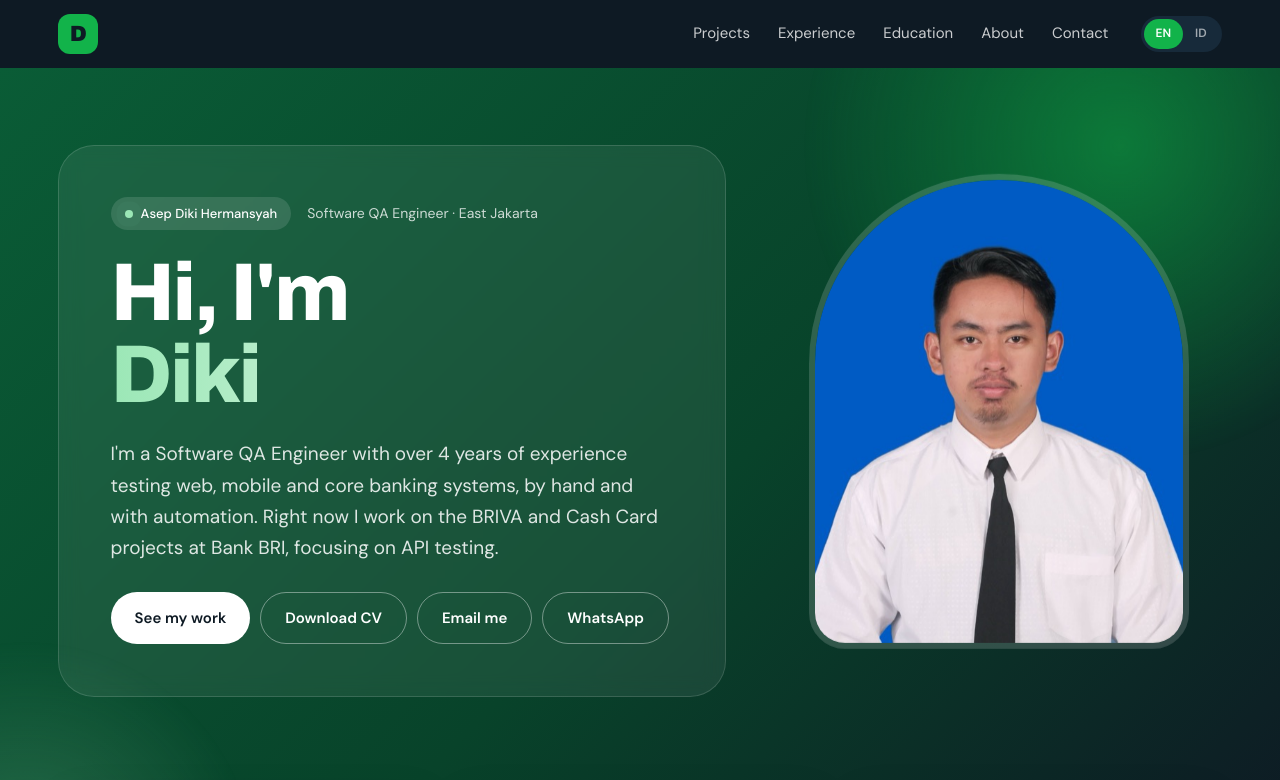
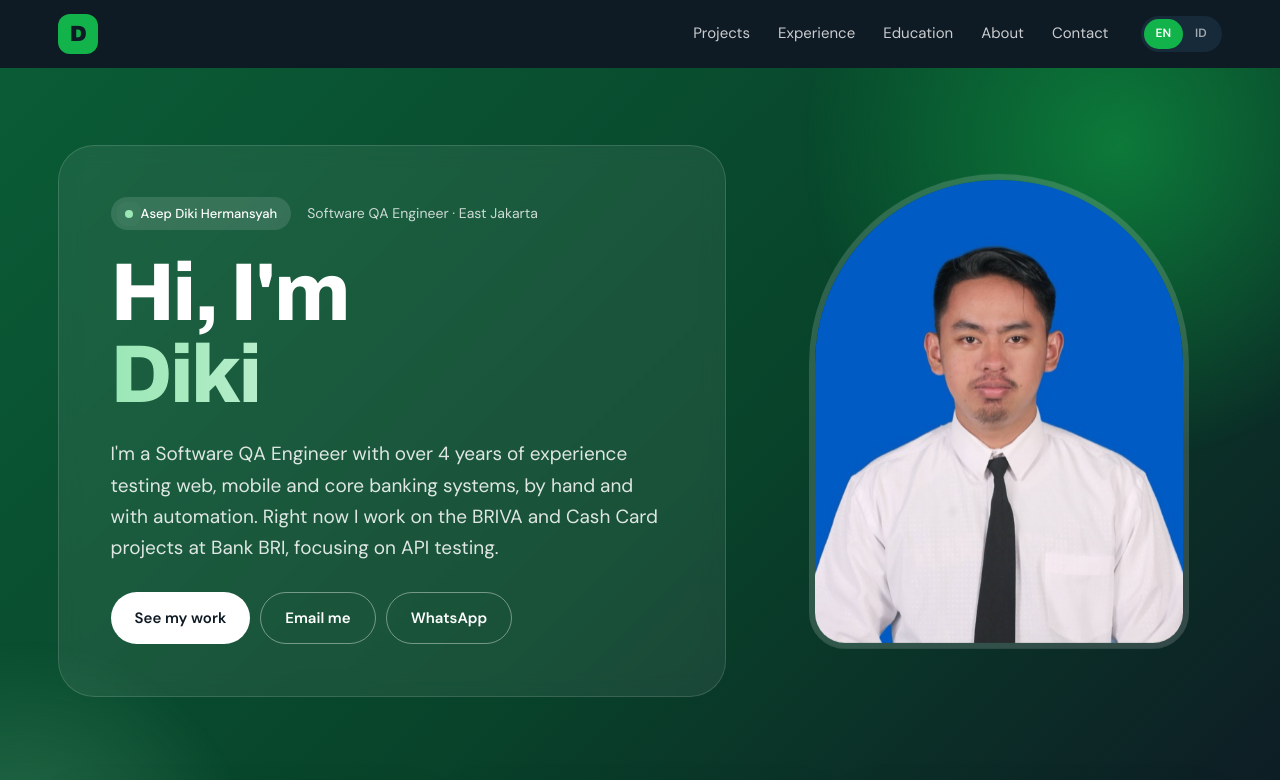
Before and after one commit to hermansyah8/Portofolio, a plain HTML site: page index.html in a window 1280 px wide. Shown: the top 780 px of the page. Drawn offline with Linux system fonts and the light colour scheme.

Commit message:
Remove CV PDF from the repository
- Untrack the CV PDF (kept locally) and ignore *.pdf
- Remove the Download CV buttons and the cv data/strings that pointed
  at the file, so the deployed site has no dead links
- Update README

Co-Authored-By: Claude Sonnet 5.5 <noreply@anthropic.com>

```diff
--- a/app.js
+++ b/app.js
@@ -51,7 +51,6 @@
 
     const p = D.person;
     const links = {
-      cv: p.cv,
       mail: `mailto:${p.email}`,
       wa: `https://wa.me/${p.whatsapp}`,
       linkedin: p.linkedin,
--- a/data.js
+++ b/data.js
@@ -10,7 +10,6 @@ const PORTFOLIO = {
     whatsapp: "6287783871081",
     linkedin: "https://www.linkedin.com/in/asep-diki-hermansyah-80b8ab194",
     github: "https://github.com/hermansyah8",
-    cv: "CVATSASEPDIKIHERMANSYAHV3.pdf",
     role: { en: "Software QA Engineer · East Jakarta", id: "Software QA Engineer · Jakarta Timur" },
     lead: {
       en: "I'm a Software QA Engineer with over 4 years of experience testing web, mobile and core banking systems, by hand and with automation. Right now I work on the BRIVA and Cash Card projects at Bank BRI, focusing on API testing.",
@@ -160,7 +159,7 @@ const PORTFOLIO = {
     en: {
       "nav.proj": "Projects", "nav.exp": "Experience", "nav.edu": "Education", "nav.about": "About", "nav.contact": "Contact",
       "hi": "Hi, I'm",
-      "hero.cta": "See my work", "hero.cv": "Download CV", "hero.mail": "Email me",
+      "hero.cta": "See my work", "hero.mail": "Email me",
       "stat.1": "Years in QA", "stat.2": "Companies", "stat.3": "Testing tools",
       "proj.title": "Projects", "proj.sub": "Main projects from my QA work.",
       "exp.title": "Work Experience", "edu.title": "Education",
@@ -172,7 +171,7 @@ const PORTFOLIO = {
     id: {
       "nav.proj": "Proyek", "nav.exp": "Pengalaman", "nav.edu": "Pendidikan", "nav.about": "Tentang", "nav.contact": "Kontak",
       "hi": "Hai, saya",
-      "hero.cta": "Lihat proyek", "hero.cv": "Unduh CV", "hero.mail": "Kirim email",
+      "hero.cta": "Lihat proyek", "hero.mail": "Kirim email",
       "stat.1": "Tahun di bidang QA", "stat.2": "Perusahaan", "stat.3": "Tools testing",
       "proj.title": "Proyek", "proj.sub": "Proyek utama dari pekerjaan QA saya.",
       "exp.title": "Pengalaman Kerja", "edu.title": "Pendidikan",
--- a/index.html
+++ b/index.html
@@ -47,7 +47,6 @@
           <p class="lead rise" id="lead" style="--d:.4s"></p>
           <div class="actions rise" style="--d:.55s">
             <a href="#projects" class="btn btn-primary" data-t="hero.cta">See my work</a>
-            <a href="#" class="btn btn-ghost" data-link="cv" download data-t="hero.cv">Download CV</a>
             <a href="#" class="btn btn-ghost" data-link="mail" data-t="hero.mail">Email me</a>
             <a href="#" class="btn btn-ghost" data-link="wa" target="_blank" rel="noopener">WhatsApp</a>
           </div>
@@ -129,9 +128,7 @@
           <div class="socials">
             <a href="#" data-link="wa" target="_blank" rel="noopener">WhatsApp ↗</a>
             <a href="#" data-link="linkedin" target="_blank" rel="noopener">LinkedIn ↗</a>
-            <a href="#" data-link="github" target="_blank" rel="noopener">GitHub ↗</a>
-            <a href="#" data-link="cv" download>CV ↓</a>
-          </div>
+            <a href="#" data-link="github" target="_blank" rel="noopener">GitHub ↗</a>          </div>
         </div>
       </div>
     </section>
```
Also changed, not shown: 3 other files.
